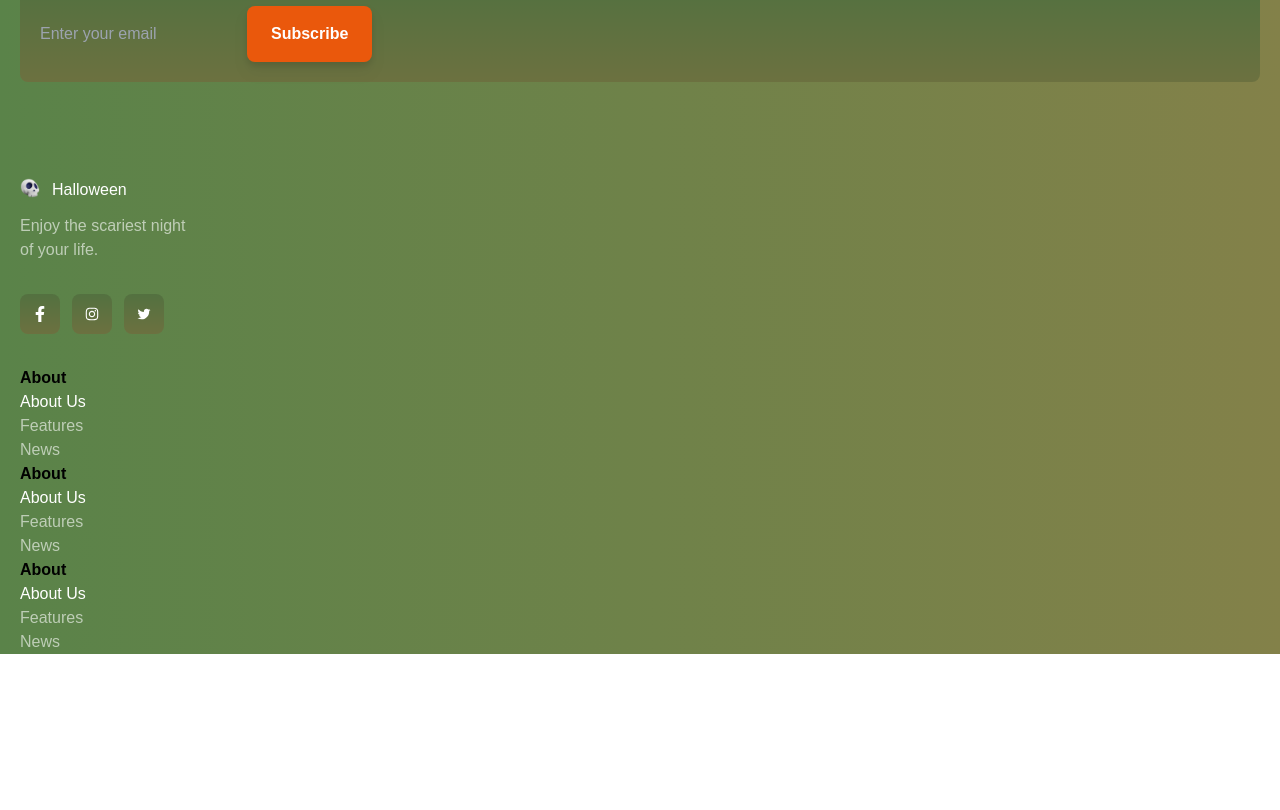
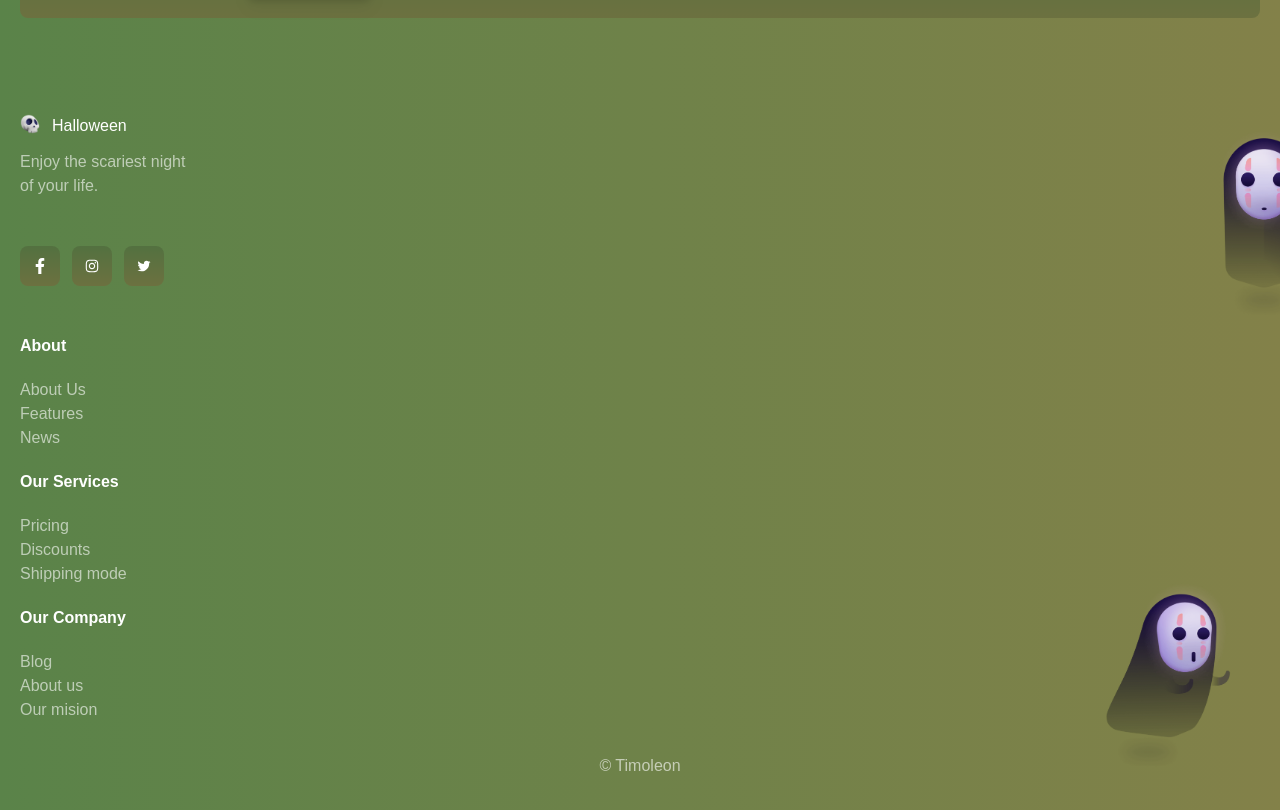
Before and after one commit to TanatornZ/Animation, a Next.js app: page / in a window 1280 px wide. Shown: the part 10132-10942 px from the top of the page. Before the commit the page ends 10786 px from the top, so only its background shows below. Built offline with nearby package versions, Linux system fonts and the light colour scheme.

Commit message:
complete information

```diff
--- a/components/Discount.tsx
+++ b/components/Discount.tsx
@@ -7,7 +7,7 @@ type Props = {}
 
 function Discount({}: Props) {
   return (
-    <div className='mt-16 bg-gradient-to-b from-content-start pt-16 to-content-end  rounded-lg flex flex-col justify-center items-center'>
+    <div className='mx-5 bg-gradient-to-b from-content-start pt-16 to-content-end  rounded-lg flex flex-col justify-center items-center'>
         <TitleSection title1="50% Discount" title2='On New Products' />
         <div className="my-5"></div>
         <Button text='Go to new' />
--- a/components/NewLetter.tsx
+++ b/components/NewLetter.tsx
@@ -6,7 +6,7 @@ type Props = {};
 
 function NewLetter({}: Props) {
   return (
-    <div className='mt-10'>
+    <div className='mt-10 px-5'>
       <TitleSection title1="Our Newsletter" />
       <p className='text-white text-center my-8 opacity-60'> Promotion new products and sales. Directly to your inbox</p>
         <div className="bg-gradient-to-b from-content-start to-content-end p-5 rounded-lg flex">
--- a/components/category/Category.tsx
+++ b/components/category/Category.tsx
@@ -9,7 +9,7 @@ function Category({}: Props) {
 
 
   return (
-    <div className="py-16">
+    <div className="py-16 px-5">
         <TitleSection title1="Favorite Scare" title2='Category' />
         <div className='grid grid-cols-2 gap-10'>
             {category.map((item) => (
--- a/components/footer/Element.tsx
+++ b/components/footer/Element.tsx
@@ -9,9 +9,9 @@ type Props = {
 
 function Element({title, description1, description2, description3}: Props) {
   return (
-    <div className=''>
-      <div className='font-bold text-black'>{title}</div>
-      <p className=" ">{description1}</p>
+    <div className='text-white'>
+      <div className='font-bold my-5 '>{title}</div>
+      <p className="opacity-60 ">{description1}</p>
       <p className="opacity-60">{description2}</p>
       <p className="opacity-60">{description3}</p>
     </div>
--- a/components/footer/Footer.tsx
+++ b/components/footer/Footer.tsx
@@ -2,12 +2,12 @@ import Image from "next/image";
 import React from "react";
 import { AiOutlineInstagram, AiOutlineTwitter } from "react-icons/ai";
 import { FaFacebookF } from "react-icons/fa";
-import Element from "./element";
+import Element from "./Element";
 type Props = {};
 
 function Footer({}: Props) {
   return (
-    <div className="text-white mt-24">
+    <div className="text-white mt-24 relative overflow-hidden px-5">
       <div className="flex">
         <div className="w-5 h-5 relative">
           <Image src="/images/logo.png" layout="fill" alt="logo" />
@@ -18,7 +18,7 @@ function Footer({}: Props) {
         Enjoy the scariest night <br /> of your life.
       </p>
 
-      <div className="flex my-8">
+      <div className="flex my-12">
         <div className="bg-gradient-to-b from-content-start to-content-end p-3 rounded-lg">
           <FaFacebookF />
         </div>
@@ -30,9 +30,31 @@ function Footer({}: Props) {
         </div>
       </div>
 
-      <Element title='About' description1='About Us' description2='Features' description3='News' />
-      <Element title='About' description1='About Us' description2='Features' description3='News' />
-      <Element title='About' description1='About Us' description2='Features' description3='News' />
+      <Element
+        title="About"
+        description1="About Us"
+        description2="Features"
+        description3="News"
+      />
+      <Element
+        title="Our Services"
+        description1="Pricing"
+        description2="Discounts"
+        description3="Shipping mode"
+      />
+      <Element
+        title="Our Company"
+        description1="Blog"
+        description2="About us"
+        description3="Our mision"
+      />
+      <div className="absolute top-3 -right-8 w-24 h-48 transition-all duration-300 hover:top-0">
+        <Image src="/images/footer1-img.png" layout="fill" alt="footer1" />
+      </div>
+      <div className="absolute w-36 h-48 bottom-10 right-12 transition-all duration-300 hover:bottom-16">
+        <Image src="/images/footer2-img.png" layout="fill" alt="footer2" />
+      </div>
+      <p className="text-center py-8 opacity-60">&#169; Timoleon</p>
     </div>
   );
 }
--- a/components/home/Home.tsx
+++ b/components/home/Home.tsx
@@ -19,7 +19,7 @@ function Home({}: Props) {
   };
 
   return (
-    <div>
+    <div className='px-5'>
       <Slider {...settings}>
         {home.map((item) => (
           <Slide key={item.id} data={item} />
--- a/components/newArrivals/NewArrival.tsx
+++ b/components/newArrivals/NewArrival.tsx
@@ -15,7 +15,7 @@ function NewArrival({}: Props) {
     arrows: false,
   };
   return (
-    <div className="pt-16">
+    <div className="pt-16 px-5">
       <TitleSection title1="New Arrivals" />
       <Slider {...settings} className="py-12">
         {newArrivals.map((item) => (
--- a/components/trickOrtreat/TrickOrTreat.tsx
+++ b/components/trickOrtreat/TrickOrTreat.tsx
@@ -6,7 +6,7 @@ type Props = {}
 
 function TrickOrTreat({}: Props) {
   return (
-    <div className='py-6'>
+    <div className='py-6 px-5'>
         <TitleSection title1="Trick ot treat" />
         <div className="grid gap-6 grid-cols-2 mt-12 ">
             {trickOrTreat.map((item) => (
--- a/pages/index.tsx
+++ b/pages/index.tsx
@@ -31,7 +31,7 @@ export default function Index() {
     <div className="bg-gradient-to-r from-body-start to-body-end w-full h-full min-h-screen">
       <Navbar />
 
-      <div className='pt-20 px-5'>
+      <div className='pt-20 '>
           <Home />
           <Category />
           <About />
```
